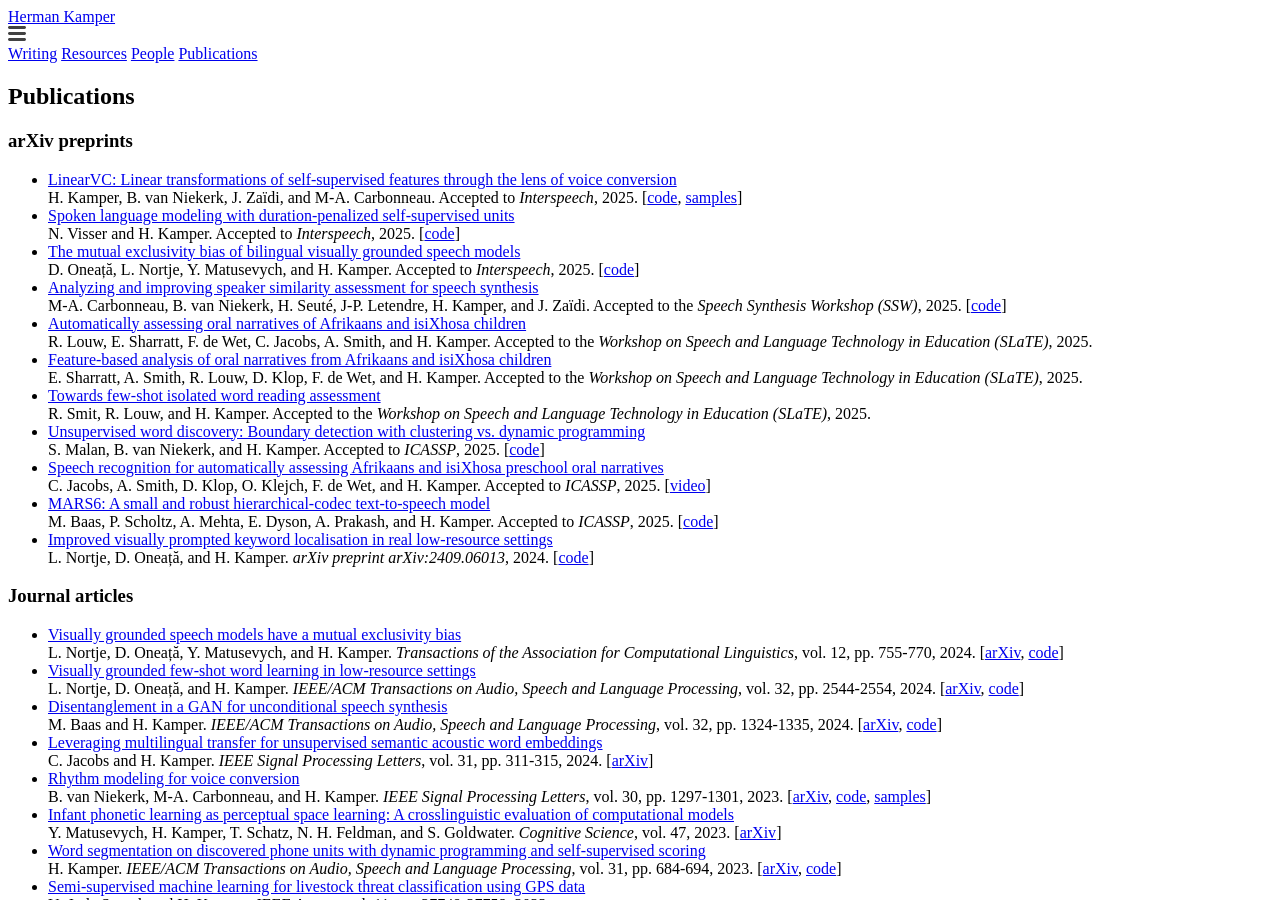
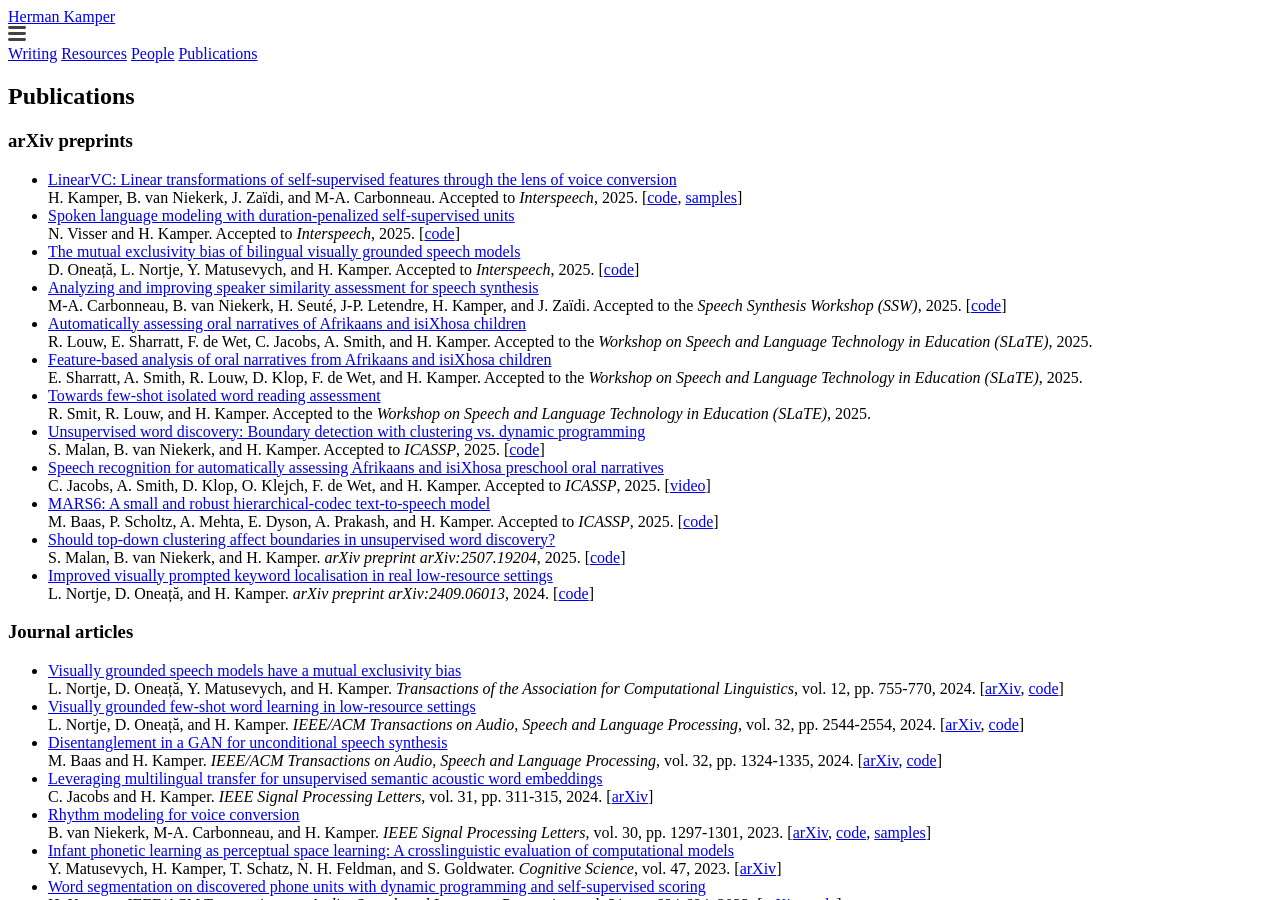
Before and after one commit to kamperh/kamperh.github.io, a Jekyll site: the page built from publications.md, in a window 1280 px wide and 900 px high. Built offline with Jekyll 4.4.1, drawn with Linux system fonts in a browser that asks for light colours; a style sheet for code colours, icons or effects is not loaded.

Commit message:
Update publications.md

```diff
--- a/publications.md
+++ b/publications.md
@@ -30,6 +30,8 @@ order: 5
   C. Jacobs, A. Smith, D. Klop, O. Klejch, F. de Wet, and H. Kamper. Accepted to *ICASSP*, 2025. [[video](https://youtu.be/TFTRYssql9M)]
 - [MARS6: A small and robust hierarchical-codec text-to-speech model](https://arxiv.org/abs/2501.05787 )
   M. Baas, P. Scholtz, A. Mehta, E. Dyson, A. Prakash, and H. Kamper. Accepted to *ICASSP*, 2025. [[code](https://camb-ai.github.io/mars6-turbo/)]
+- [Should top-down clustering affect boundaries in unsupervised word discovery?](https://arxiv.org/abs/2507.19204)
+  S. Malan, B. van Niekerk, and H. Kamper. *arXiv preprint arXiv:2507.19204*, 2025. [[code](https://github.com/s-malan/prom-seg-clus)]
 - [Improved visually prompted keyword localisation in real low-resource settings](https://arxiv.org/abs/2409.06013)
   L. Nortje, D. Oneață, and H. Kamper. *arXiv preprint arXiv:2409.06013*, 2024. [[code](https://github.com/LeanneNortje/low-resource_VPKL)]
 
```
